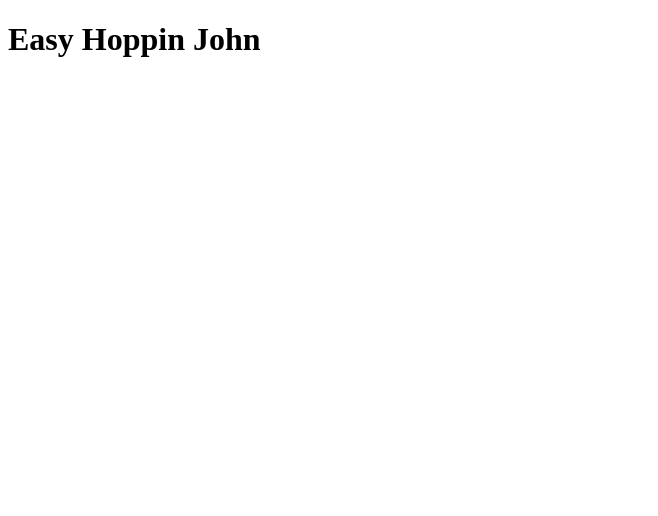
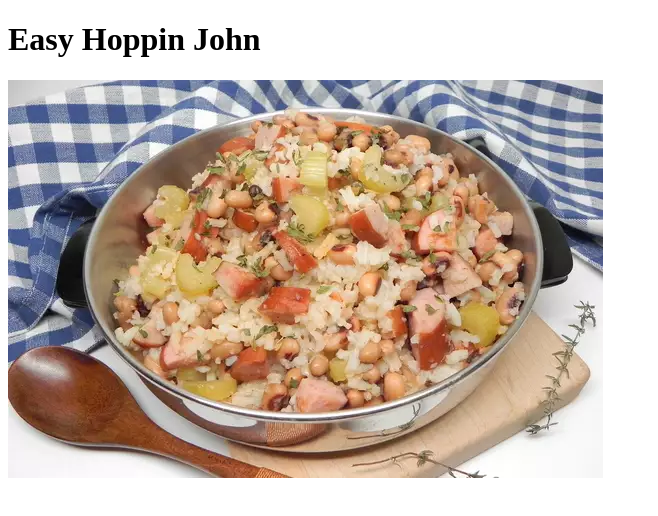
Before and after one commit to HelicalT/odin-recipes, a plain HTML site: page recipes/easy_hoppin_john.html in a window 1280 px wide. Shown: the whole page, without its empty margins (0-658 px from the left). Drawn offline with Linux system fonts and the light colour scheme.

Commit message:
added image to recipe

```diff
--- a/recipes/easy_hoppin_john.html
+++ b/recipes/easy_hoppin_john.html
@@ -6,5 +6,6 @@
     </head>
     <body>
         <h1>Easy Hoppin John</h1>
+        <img src="../images/easy_hopping_john.webp">
     </body>
 </html>
```
